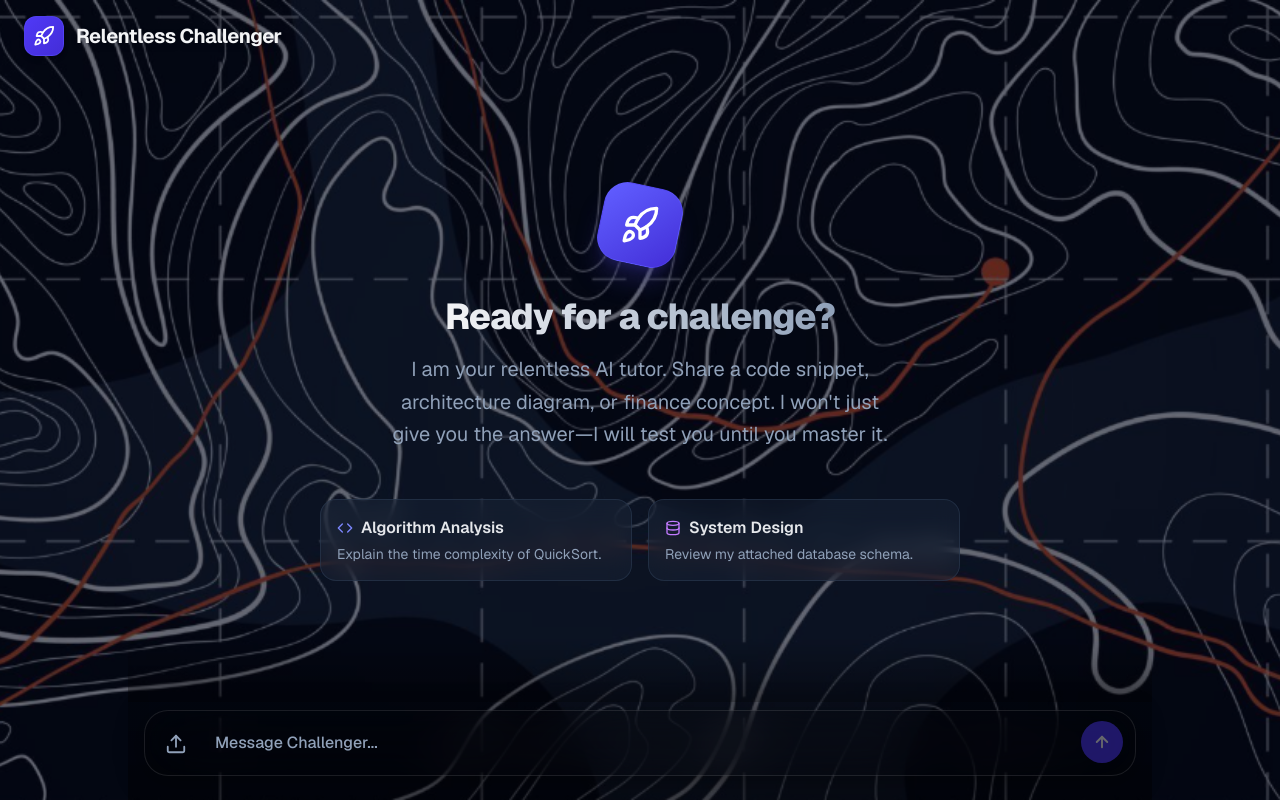
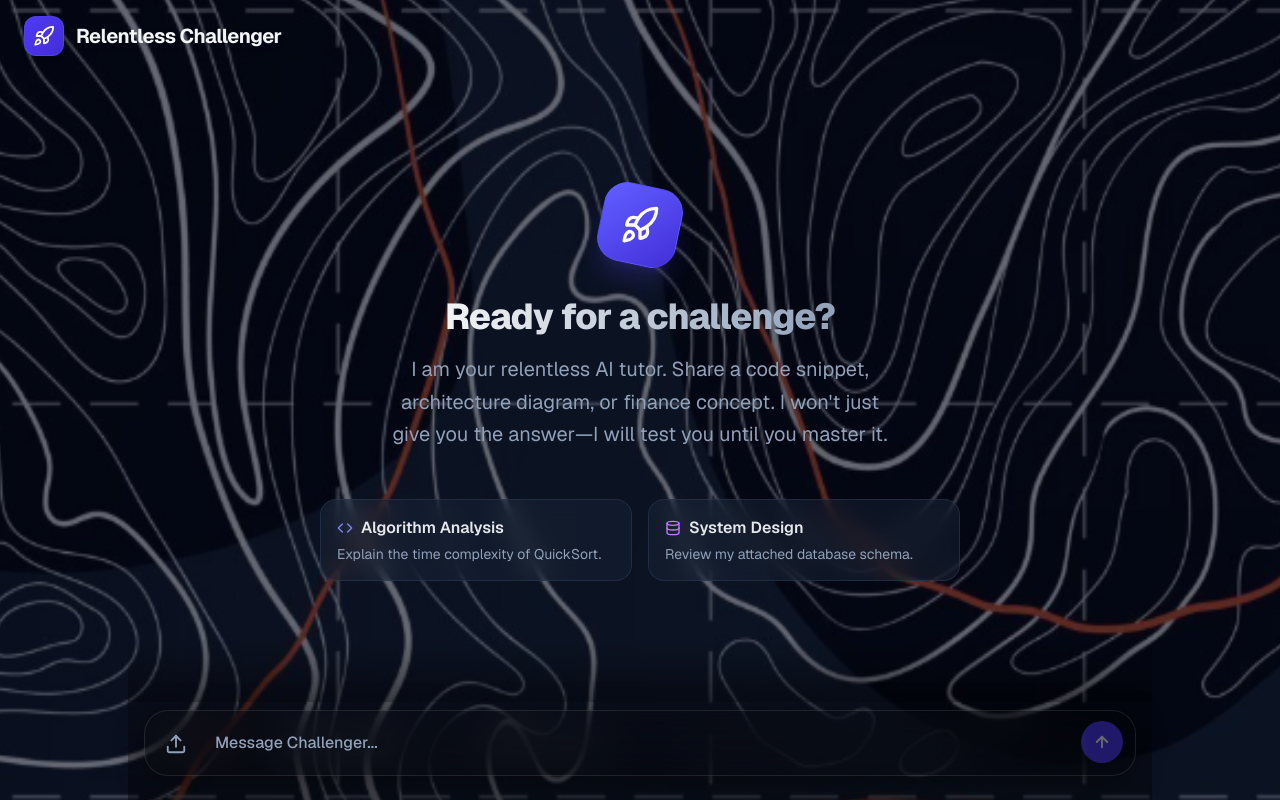
Before and after one commit to sanandsanand/devpostbuildwithai, a Next.js app: page / in a window 1280 px wide. Built offline with nearby package versions, Linux system fonts and the light colour scheme.

Commit message:
UI: Add infinite background pan animation for topo map

```diff
--- a/src/app/globals.css
+++ b/src/app/globals.css
@@ -17,16 +17,12 @@
   scrollbar-width: none;
 }
 
-@keyframes cyber-grid-scroll {
-  0% { background-position: 0 0; }
-  100% { background-position: 0 50px; }
+@keyframes topo-pan {
+  0% { background-position: 0% 0%; }
+  100% { background-position: 100% 100%; }
 }
 
-.animate-grid {
-  background-color: #0f172a; /* slate-900 */
-  background-image:
-    linear-gradient(to right, rgba(34, 197, 94, 0.07) 1px, transparent 1px),
-    linear-gradient(to bottom, rgba(34, 197, 94, 0.07) 1px, transparent 1px);
-  background-size: 50px 50px;
-  animation: cyber-grid-scroll 4s linear infinite;
+.animate-topo {
+  background-size: 150% 150%;
+  animation: topo-pan 40s ease-in-out infinite alternate;
 }
--- a/src/app/layout.tsx
+++ b/src/app/layout.tsx
@@ -24,7 +24,7 @@ export default function RootLayout({ children }: LayoutProps<"/">) {
       suppressHydrationWarning
       className={`${geistSans.variable} ${geistMono.variable} h-full antialiased overflow-hidden`}
     >
-      <body className="min-h-full w-full flex flex-col font-sans overflow-hidden bg-slate-950 text-gray-100 bg-[url('/bg-topo.png')] bg-cover bg-center bg-no-repeat bg-fixed" style={{ scrollbarWidth: 'none', msOverflowStyle: 'none' }}>{children}</body>
+      <body className="min-h-full w-full flex flex-col font-sans overflow-hidden bg-slate-950 text-gray-100 bg-[url('/bg-topo.png')] bg-no-repeat bg-fixed animate-topo" style={{ scrollbarWidth: 'none', msOverflowStyle: 'none' }}>{children}</body>
     </html>
   );
 }
```
